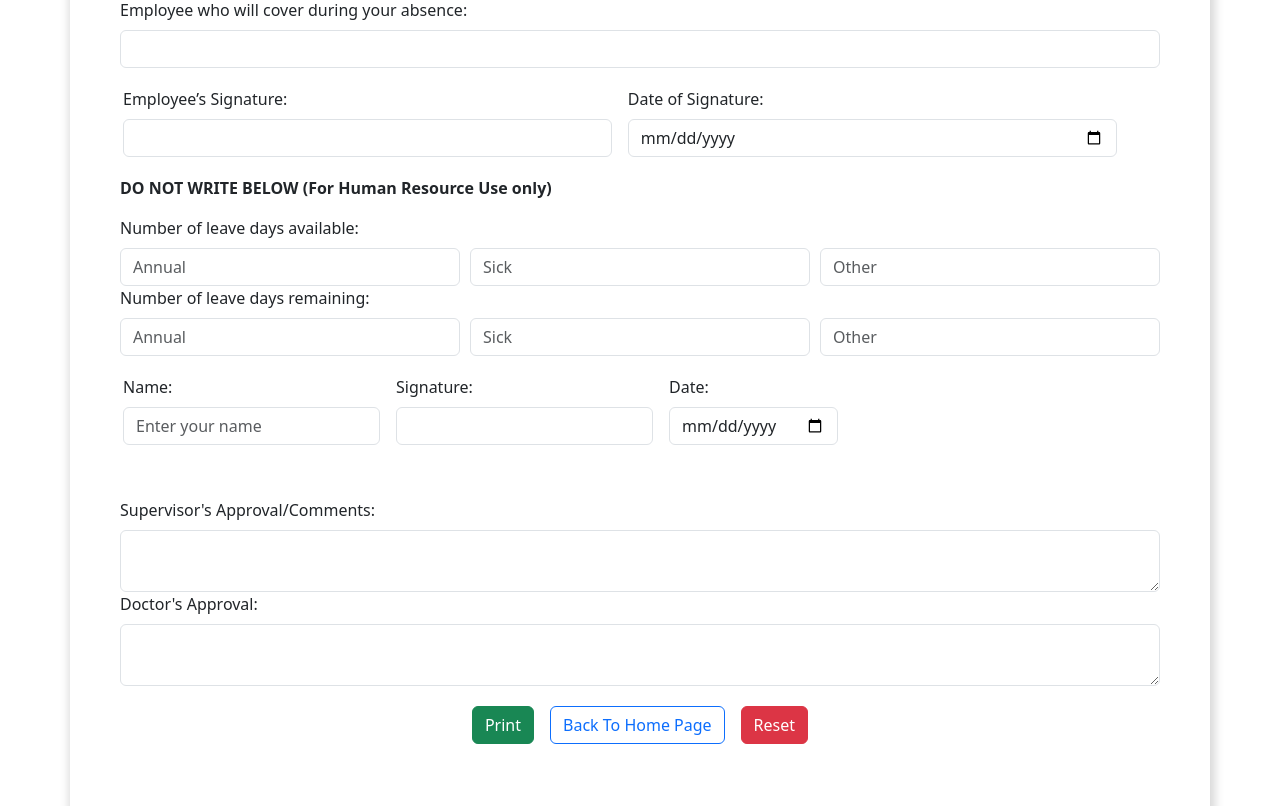
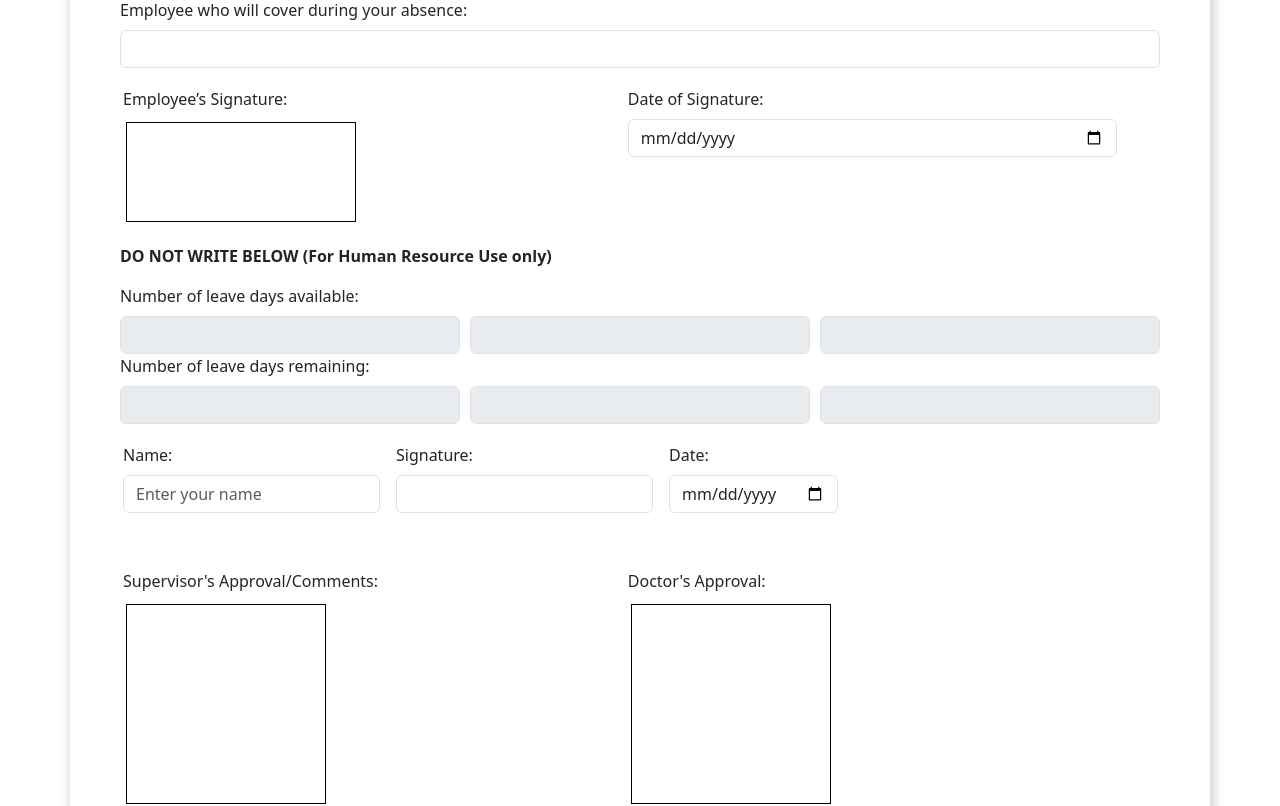
Before and after one commit to MuhammadShabib/form-system-management, a React (Create React App) app: page /LeaveForm in a window 1280 px wide. Shown: the part 680-1486 px from the top of the page. Built offline with nearby package versions, Linux system fonts and the light colour scheme.

Commit message:
adding some castumaization

```diff
--- a/src/Pages/LeaveForm/LeaveForm.css
+++ b/src/Pages/LeaveForm/LeaveForm.css
@@ -4,6 +4,7 @@
     padding: 30px;
     box-shadow: 2px 8px 10px 3px rgba(0, 0, 0, 0.155);
     border-radius: 7px;
+    background-color: #fff;
 }
 
 form {
@@ -49,6 +50,7 @@ form {
         width: 95% !important;
         margin: auto !important;
         margin-top: 20px !important;
+        background-color: #fff !important;
     }
     form .input {
         display: flex;
--- a/src/Pages/LeaveForm/LeaveForm.js
+++ b/src/Pages/LeaveForm/LeaveForm.js
@@ -1,5 +1,4 @@
 import React, { useState } from 'react';
-// import { Link } from 'react-router-dom';
 import "./LeaveForm.css"
 import "bootstrap/dist/css/bootstrap.min.css"
 import PrintResetHome from '../../Components/Button/PrintResetHome';
@@ -15,8 +14,8 @@ const LeaveForm = () => {
     const [totalDays, setTotalDays] = useState('');
     const [totalHours, setTotalHours] = useState('');
     const [employee, setEmployee] = useState('');
-    const [supervisorApproval, setSupervisorApproval] = useState('');
-    const [doctorApproval, setDoctorApproval] = useState('');
+    // const [supervisorApproval, setSupervisorApproval] = useState('');
+    // const [doctorApproval, setDoctorApproval] = useState('');
     return (
 
         <>
@@ -224,13 +223,8 @@ const LeaveForm = () => {
                     <div className='beside mt-3'>
                         <div>
                             <label className="form-label" htmlFor="employeeSignature">Employee’s Signature:</label>
-                            <input
-                                className="form-control"
-                                type="text"
-                                id="employeeSignature"
-                                name="employeeSignature"
-                                required
-                            />
+                            <div style={{ height: "100px", border: "1px solid black" }}></div>
+
                         </div>
                         <div>
                             <label className="form-label" htmlFor="signatureDate">Date of Signature:</label>
@@ -253,21 +247,24 @@ const LeaveForm = () => {
                                 type="number"
                                 id="leaveDaysAvailable"
                                 name="leaveDaysAvailable"
-                                placeholder="Annual"
+                                // placeholder="Annual"
+                                disabled
                             />
                             <input
                                 className="form-control"
                                 type="number"
                                 id="leaveDaysAvailable"
                                 name="leaveDaysAvailable"
-                                placeholder="Sick"
+                                // placeholder="Sick"
+                                disabled
                             />
                             <input
                                 className="form-control"
                                 type="number"
                                 id="leaveDaysAvailable"
                                 name="leaveDaysAvailable"
-                                placeholder="Other"
+                                // placeholder="Other"
+                                disabled
                             />
                         </div>
 
@@ -279,21 +276,26 @@ const LeaveForm = () => {
                                 type="number"
                                 id="leaveDaysRemaining"
                                 name="leaveDaysRemaining"
-                                placeholder="Annual"
+                                // placeholder="Annual"
+                                disabled
                             />
                             <input
                                 className="form-control"
                                 type="number"
                                 id="leaveDaysRemaining"
                                 name="leaveDaysRemaining"
-                                placeholder="Sick"
+                                // placeholder="Sick"
+                                disabled
                             />
                             <input
                                 className="form-control"
                                 type="number"
                                 id="leaveDaysRemaining"
                                 name="leaveDaysRemaining"
-                                placeholder="Other"
+                                // placeholder="Other"
+                                style={{ background: "fff !important", }}
+
+                                disabled
                             />
 
                         </div>
@@ -327,33 +329,18 @@ const LeaveForm = () => {
                             </div>
                         </div>
                     </div>
-                    <div>
+                    <div className='beside'>
                         {/* Supervisor's Approval/Comments */}
                         <div>
                             <label className="form-label" htmlFor="supervisorApproval">Supervisor's Approval/Comments:</label>
-                            <textarea
-                                className="form-control"
-                                id="supervisorApproval"
-                                name="supervisorApproval"
-                                rows="2"
-                                cols="50"
-                                value={supervisorApproval}
-                                onChange={(e) => setSupervisorApproval(e.target.value)}
-                            ></textarea>
+                            <div style={{ width: "200px", height: "200px", border: "1px solid black" }}></div>
+
                         </div>
 
                         {/* Doctor's Approval */}
                         <div>
                             <label className="form-label" htmlFor="doctorApproval">Doctor's Approval:</label>
-                            <textarea
-                                className="form-control"
-                                id="doctorApproval"
-                                name="doctorApproval"
-                                rows="2"
-                                cols="50"
-                                value={doctorApproval}
-                                onChange={(e) => setDoctorApproval(e.target.value)}
-                            ></textarea>
+                            <div style={{ width: "200px", height: "200px", border: "0.5px solid black" }}></div>
                         </div>
                     </div>
                     <PrintResetHome />
--- a/src/Pages/RequestForm/RequestForm.js
+++ b/src/Pages/RequestForm/RequestForm.js
@@ -5,7 +5,7 @@ import "./RequestForm.css"
 import "bootstrap/dist/css/bootstrap.min.css"
 import RequestTable from "../../Components/TableOfRequest/TableOfRequest"
 const RequestForm = () => {
-    const [dateOfRequest, setDateOfRequest] = useState('');
+    // const [dateOfRequest, setDateOfRequest] = useState('');
     const [dateRequired, setDateRequired] = useState('');
     const [projectDepartment, setProjectDepartment] = useState('');
     const [budgetLine, setBudgetLine] = useState('');
@@ -26,7 +26,13 @@ const RequestForm = () => {
     const [position5, setPosition5] = useState('');
     const [dateOfVerifiedBy, setDateOfVerifiedBy] = useState('');
     const [dateOfCheckedBy, setDateOfCheckedBy] = useState('');
-    const [dateOfApprovedBy, setDateOfApprovedBy] = useState('');
+    // const [dateOfApprovedBy, setDateOfApprovedBy] = useState('');
+    const now = new Date();
+    // Format the date components
+    const day = ("0" + now.getDate()).slice(-2);
+    const month = ("0" + (now.getMonth() + 1)).slice(-2);
+    const today = now.getFullYear() + "-" + month + "-" + day;
+    // const date = document.getElementById("date1").value;
     return (
         <div className="container">
             <form>
@@ -34,7 +40,8 @@ const RequestForm = () => {
                 <div className="beside">
                     <div>
                         <label className="form-label">Date of Request:</label>
-                        <input className="form-control" type="date" value={dateOfRequest} onChange={(e) => setDateOfRequest(e.target.value)} />
+                        <input className="form-control" type="date" id="date1" value={today} />
+                        {/* value={dateOfRequest} onChange={(e) => setDateOfRequest(e.target.value)} */}
                     </div>
                     <div>
                         <label className="form-label">Date Required:</label>
@@ -173,7 +180,8 @@ const RequestForm = () => {
                         </div>
                         <div>
                             <label className="form-label">Date:</label>
-                            <input className="form-control" type="date" value={dateOfApprovedBy} onChange={(e) => setDateOfApprovedBy(e.target.value)} />
+                            {/* <input className="form-control" type="date" value={dateOfApprovedBy} onChange={(e) => setDateOfApprovedBy(e.target.value)} /> */}
+                            <p>{today}</p>
                         </div>
                     </div>
 
```
